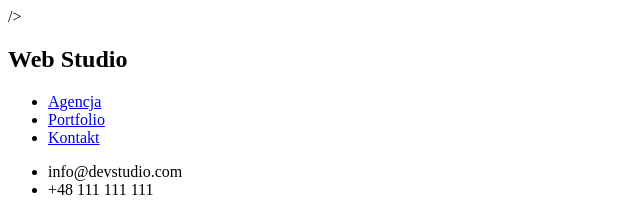
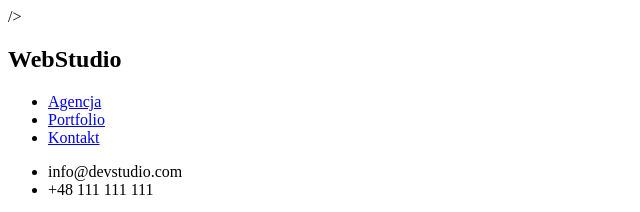
Before and after one commit to Cruella585/goit-markup-hw-02, a plain HTML site: page portfolio.html in a window 1280 px wide. Shown: the top 212 px of the page, 0-640 px from the left. Drawn offline with Linux system fonts and the light colour scheme.

Commit message:
Update portfolio.html

```diff
--- a/portfolio.html
+++ b/portfolio.html
@@ -22,7 +22,7 @@
       <div>
         <h2>
           <span class="first-part">Web</span
-          ><span class="second-part"></span> Studio
+          ><span class="second-part">Studio</span>
         </h2>
         <nav>
           <ul class="filter">
```
